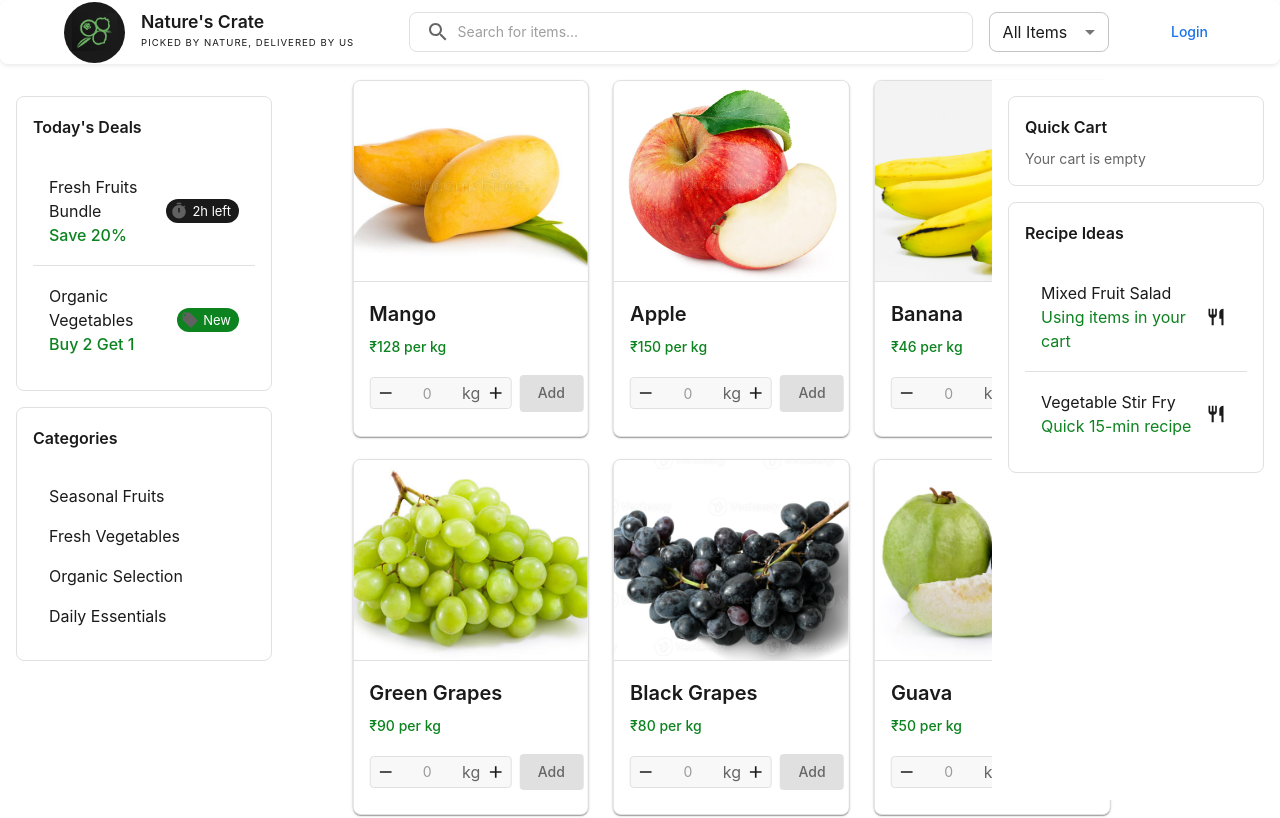
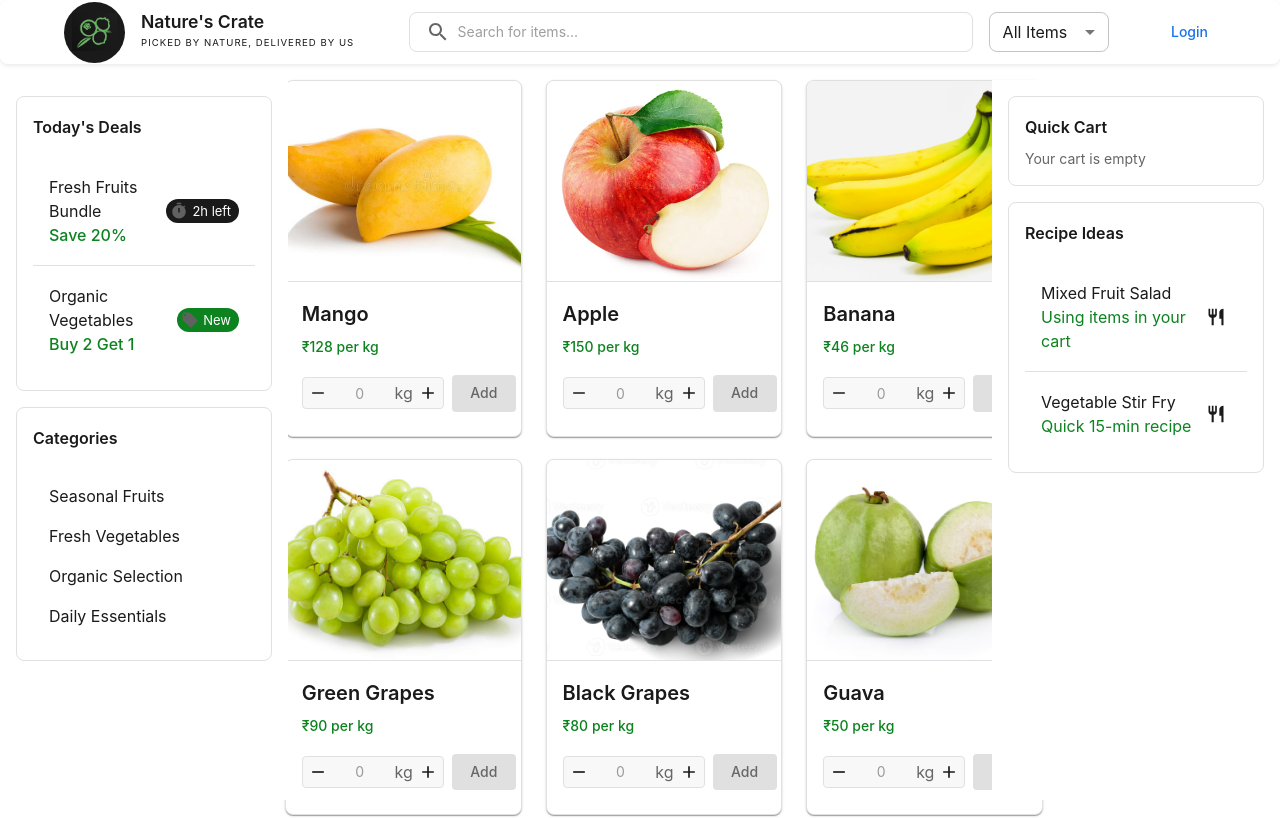
Before and after one commit to monodrone123/organic-produce, a React (Create React App) app: page /#/ in a window 1280 px wide. Shown: the top 818 px of the page. Built offline with nearby package versions, Linux system fonts and the light colour scheme.

Commit message:
Fix central panel alignment

```diff
--- a/src/pages/Home.tsx
+++ b/src/pages/Home.tsx
@@ -330,9 +330,8 @@ const Home: React.FC = () => {
           px: { xs: 2, sm: 3 },
           transition: 'all 0.3s ease-in-out',
           display: { xs: 'block', lg: 'block' },
-          position: 'relative',
-          left: '20%',
-          transform: 'translateX(-20%)',
+          marginLeft: { xs: 'auto', lg: '20%' },
+          marginRight: { xs: 'auto', lg: '20%' }
         }}
       >
         <Grid container spacing={3}>
```
